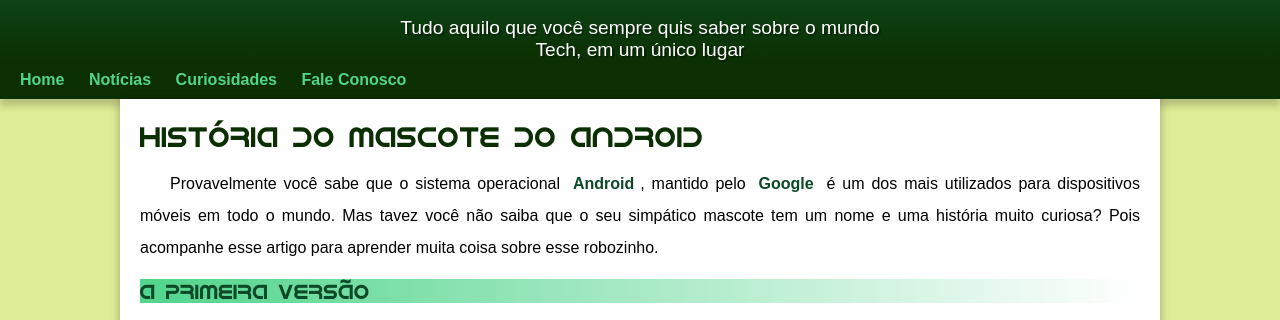
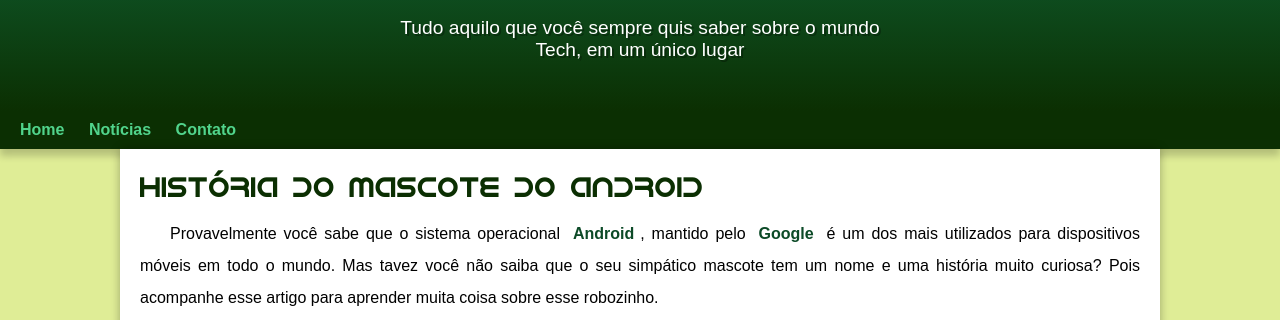
Before and after one commit to carol-valente/projeto-android, a plain HTML site: page index.html in a window 1280 px wide. Shown: the part 100-420 px from the top of the page. Drawn offline with Linux system fonts and the light colour scheme.

Commit message:
Problema de padding corrigido

```diff
--- a/estilo/style.css
+++ b/estilo/style.css
@@ -55,7 +55,7 @@ header > p {
   padding-right: 10px;
   padding-left: 10px;
   margin: auto;
-  margin-bottom: 30pxS;
+  padding-bottom: 50px;
   text-shadow: 2px 2px 0px rgba(0, 0, 0, 0.315);
 }
 nav {
--- a/index.html
+++ b/index.html
@@ -19,8 +19,7 @@
     <nav>
       <a href="#">Home</a>
       <a href="#">Notícias</a>
-      <a href="#">Curiosidades</a>
-      <a href="#">Fale Conosco</a>
+      <a href="#">Contato</a>
     </nav>
     <main>
       <article>
```
